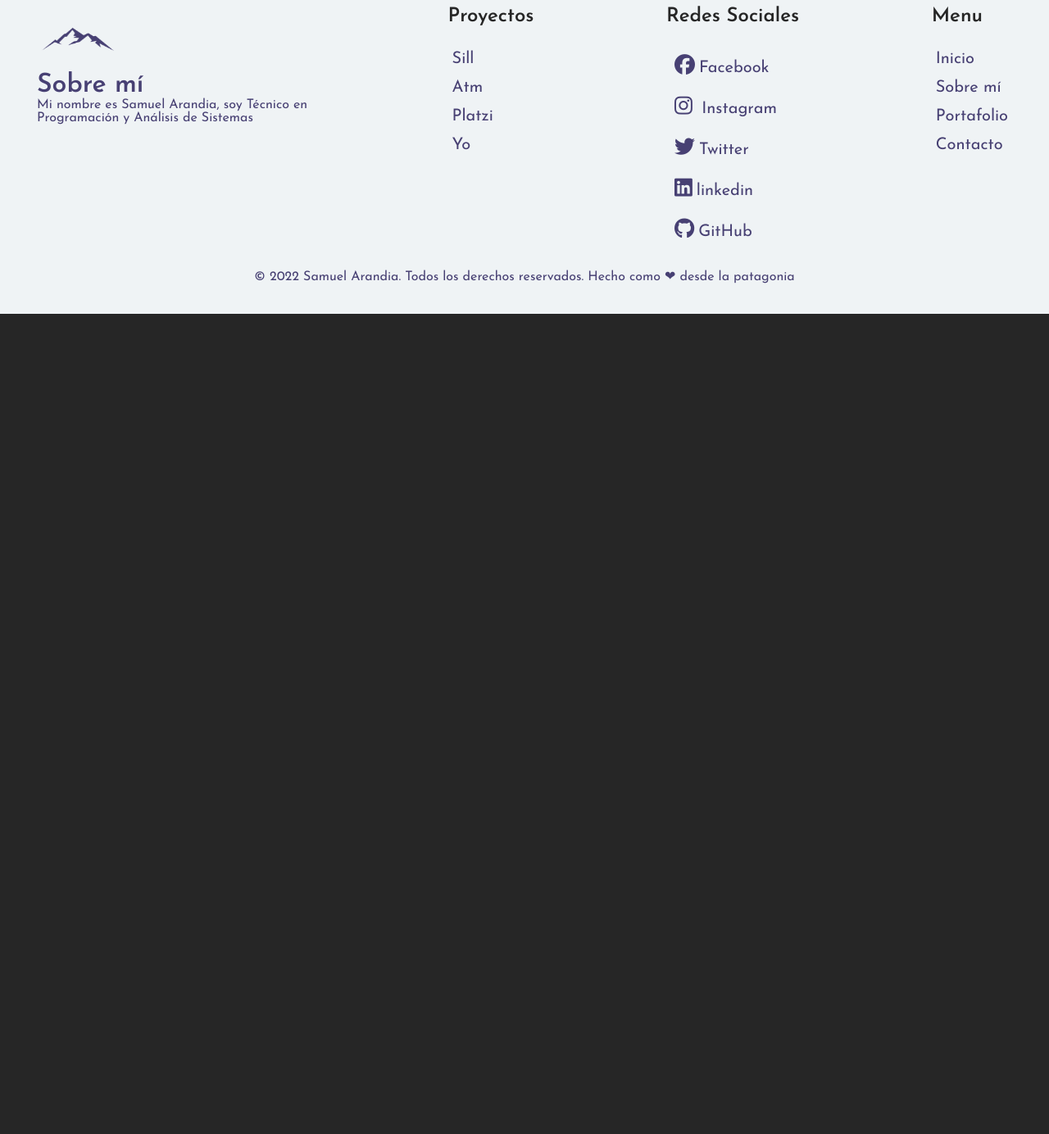
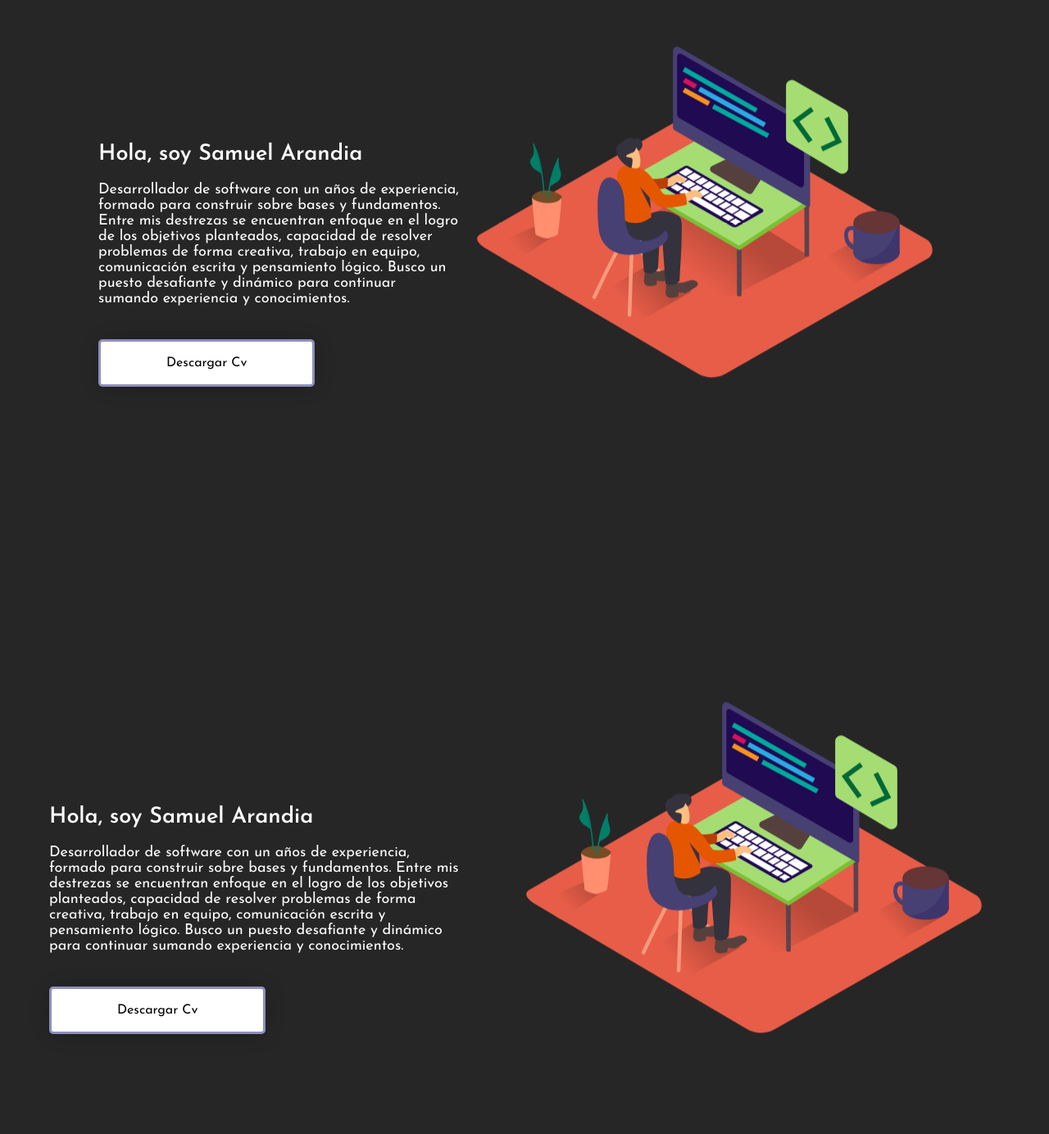
Before and after one commit to samuelArandia/portafolio, a website built with Vite: page index.html in a window 1280 px wide. Shown: the part 997-2381 px from the top of the page at 82% size. Before the commit the page ends 1380 px from the top, so only its background shows below. Built offline with nearby package versions, Linux system fonts and the light colour scheme.

Commit message:
Inico listo

```diff
--- a/index.html
+++ b/index.html
@@ -46,6 +46,38 @@
           </div>
         </div>
       </div>
+      <div class="container__cover" id="proyectos">
+        <div class="cover">
+          <div class="text">
+            <picture>
+              <img class="perfil" src="./assent/perfil.png" alt="perfil">
+            </picture>
+            <h2 class="cover__title">Hola, soy Samuel Arandia</h2>
+              <p class="cover__text">Desarrollador de software con un años de experiencia, formado para construir sobre bases y fundamentos. Entre mis destrezas se encuentran enfoque en el logro de los objetivos planteados, capacidad de resolver problemas de forma creativa, trabajo en equipo, comunicación escrita y pensamiento lógico. Busco un puesto desafiante y dinámico para continuar sumando experiencia y conocimientos.</p>
+              <input type="button" href="./assent/SamuelArandiaEspanol.pdf"  download="CvSamuelArandia" value="Descargar Cv"></input>
+          </div>
+          <picture class="svg">
+            <img src="./assent/Web Developer_Isometric.svg" alt="america">
+          </picture>
+        </div>
+      </div>
+    </div>
+    <div class="container__cover" id="inicio">
+      <div class="cover">
+        <div class="text">
+          <picture>
+            <img class="perfil" src="./assent/perfil.png" alt="perfil">
+          </picture>
+          <h2 class="cover__title">Hola, soy Samuel Arandia</h2>
+            <p class="cover__text">Desarrollador de software con un años de experiencia, formado para construir sobre bases y fundamentos. Entre mis destrezas se encuentran enfoque en el logro de los objetivos planteados, capacidad de resolver problemas de forma creativa, trabajo en equipo, comunicación escrita y pensamiento lógico. Busco un puesto desafiante y dinámico para continuar sumando experiencia y conocimientos.</p>
+            <input type="button" href="./assent/SamuelArandiaEspanol.pdf"  download="CvSamuelArandia" value="Descargar Cv"></input>
+        </div>
+        <picture class="svg">
+          <img src="./assent/Web Developer_Isometric.svg" alt="america">
+        </picture>
+      </div>
+    </div>
+  </div>
     </main>
     <footer id="contacto" >
       <div class="container__footer">
--- a/style.css
+++ b/style.css
@@ -97,7 +97,7 @@ body.darkmode {
   border-radius: 5px;
 }
 
-@media screen and (max-width: 768px){
+@media screen and (max-width: 860px){
   .header h1 {
     text-decoration: none;
     font-size: 2rem;
@@ -277,6 +277,7 @@ body.darkmode {
   .perfil{
     width: 40%;
     left: 45%;
+    top: 25%;
   }
 }
 
@@ -354,12 +355,17 @@ footer{
   color: #474073;
 }
 
-@media screen and (max-width: 770px){
+@media screen and (max-width: 770px ){
   footer{
     height: 80vh;
   }
   .container__footer{
     justify-content: center;
   }
+}
 
+@media screen and (max-width: 400px ){
+  footer{
+    height: 100vh;
+  }
 }
```
